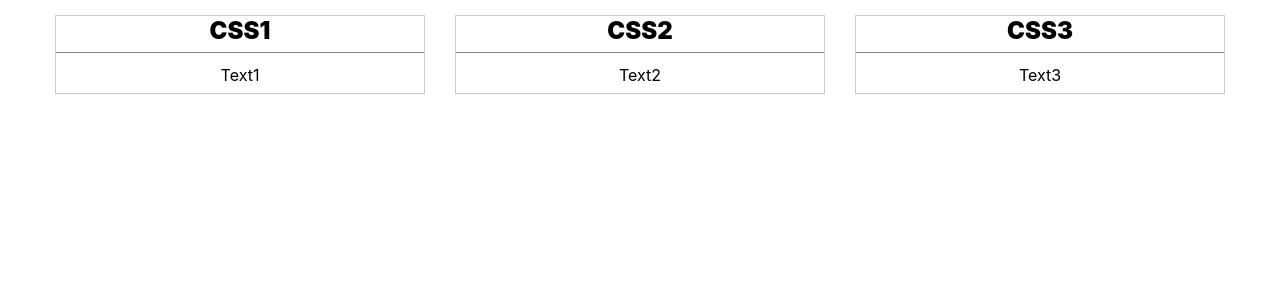
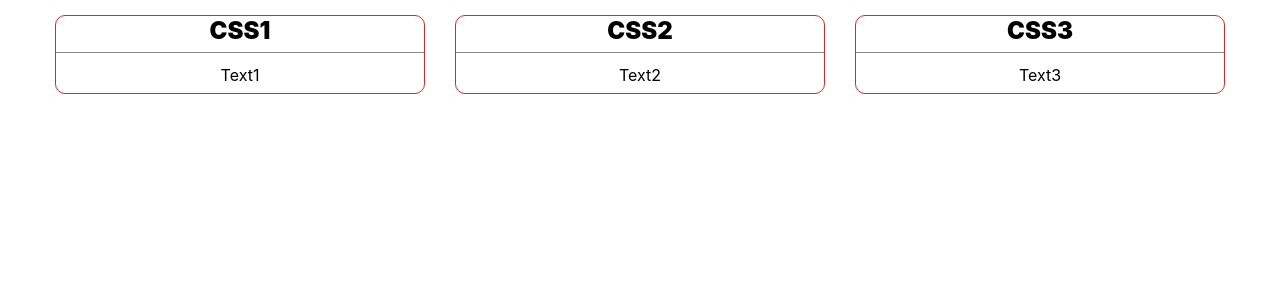
Before and after one commit to peterwangdfwsb/Practice-Scss, a React (Create React App) app: page / in a window 1280 px wide. Shown: the top 300 px of the page. Built offline with nearby package versions, Linux system fonts and the light colour scheme.

Commit message:
scss-mixin

```diff
--- a/src/App.module.scss
+++ b/src/App.module.scss
@@ -3,6 +3,18 @@ $primary-color: rgb(214, 40, 40);
 @function test($base1, $base2) {
     $result: $base1 + $base2;
     @return $result;
+}
+
+@function borderColor() {
+    $primary-color: rgb(214, 40, 40);
+    @return $primary-color;
+}
+
+@mixin borderRadius($radius: 0) {
+    @if $radius != 0 {
+        border-radius: $radius;
+    }
+
 }
 
 * {
@@ -20,9 +32,10 @@ $primary-color: rgb(214, 40, 40);
         width: 368px;
         margin: 15px;
         text-align: center;
-        border: 1px solid #ccc;
+        border: 1px solid borderColor();
         transform: translateY(0px);
         transition: .5s;
+        @include borderRadius($radius: 10px);
 
         > .Txt {
             > h2 {
```
